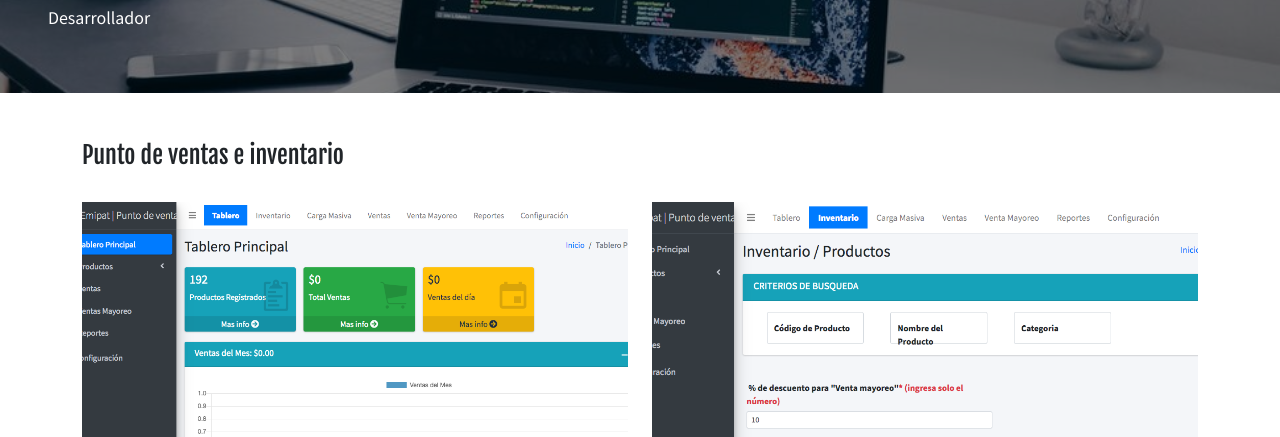
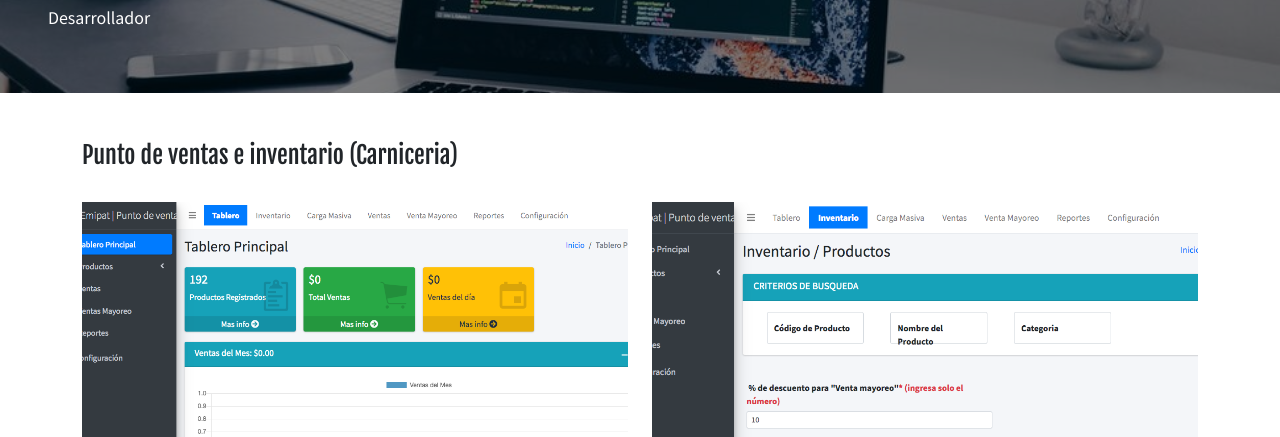
Before and after one commit to edwinrob978/Curriculum-vitae, a plain HTML site: page Proyectos.html in a window 1280 px wide. Shown: the part 363-800 px from the top of the page. Drawn offline with nearby package versions, Linux system fonts and the light colour scheme.

Commit message:
Add files via upload

```diff
--- a/Proyectos.html
+++ b/Proyectos.html
@@ -60,7 +60,7 @@
             <div class="row justify-content-center">
 
                 <h4 class="flex-shrink-1 me-4">
-                    Punto de ventas e inventario
+                    Punto de ventas e inventario (Carniceria)
                 </h4>
 
                 <div class="col-md-6">
```
